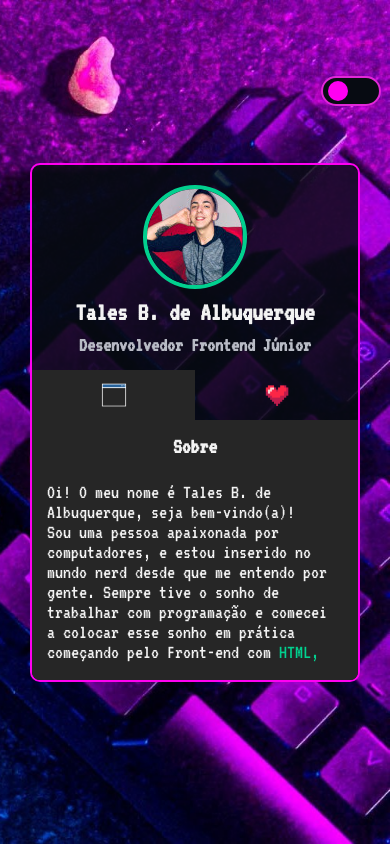
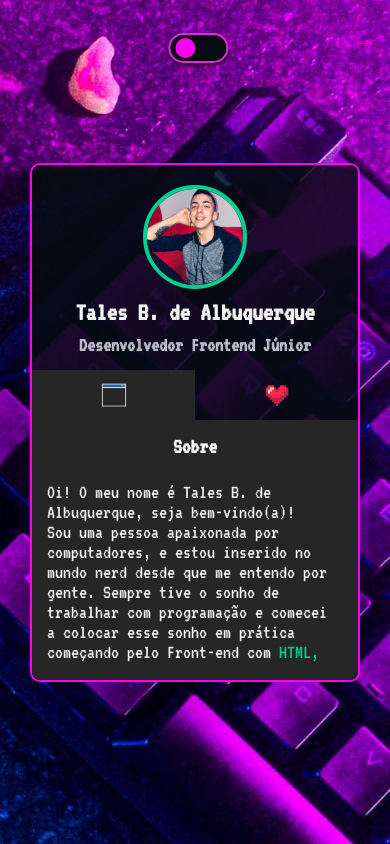
Before and after one commit to sselat/mini-portfolio, a plain HTML site: page index.html in a window 390 px wide. Drawn offline with Linux system fonts and the light colour scheme.

Commit message:
responsividade do switch

```diff
--- a/src/css/estilos.css
+++ b/src/css/estilos.css
@@ -12,6 +12,8 @@
     border-radius: 15px;
     border: 2px solid #e228d8;
     transition: background .3s ease-in-out;
+
+    box-shadow: 1px 3px 3px rgba(0, 0, 0, 0.521);
 }
 
 #labelCheckbox span::before {
@@ -220,3 +222,12 @@ body.light-theme {
 body.light-theme ::-webkit-scrollbar-thumb {
     background-color: #00b7ff
 }
+
+@media screen and (max-width: 500px){
+    #labelCheckbox {
+        position: fixed;
+        top: 50px;
+        left: 50%;
+        transform: translate(-50%, -50%);
+    }
+}
```
